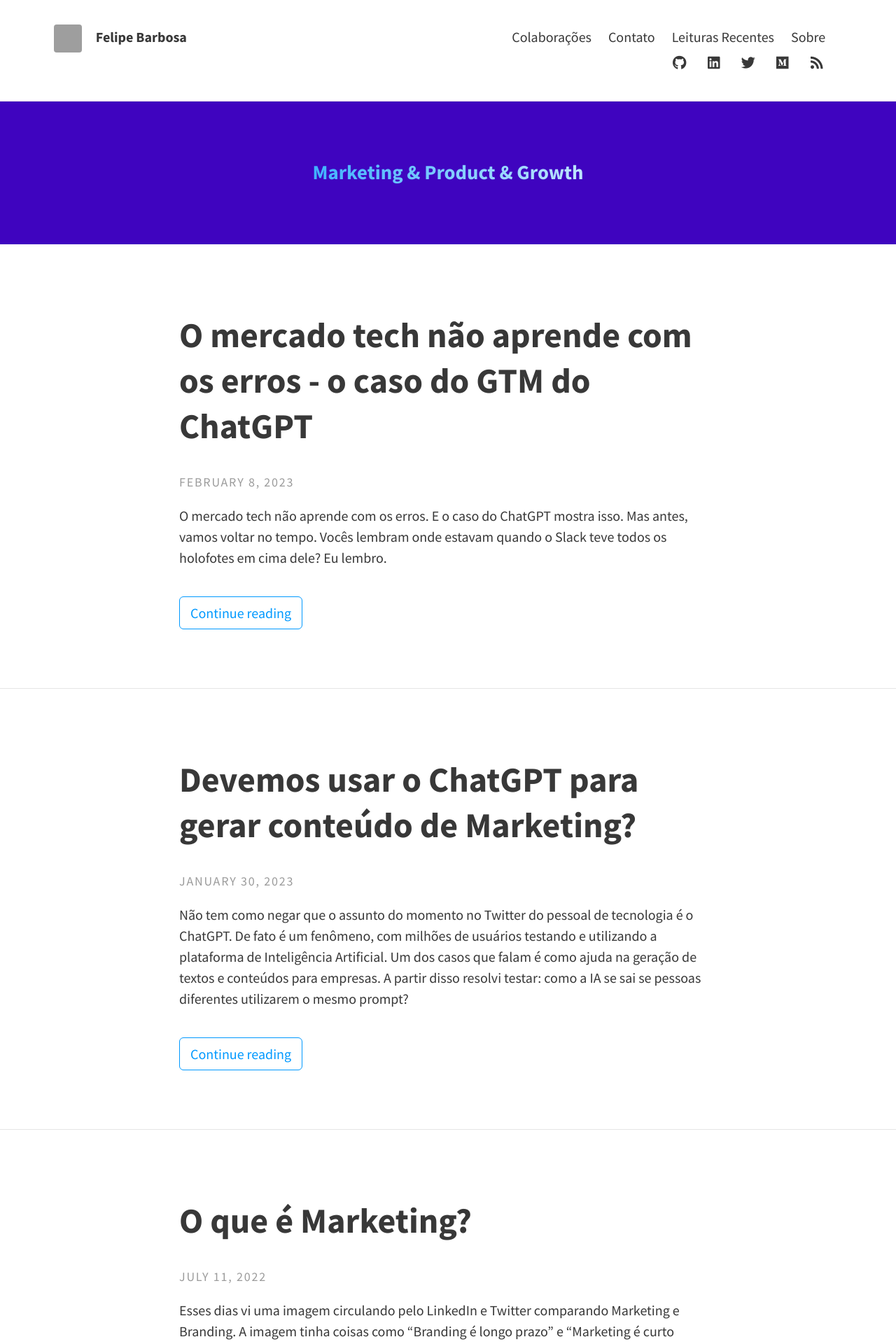
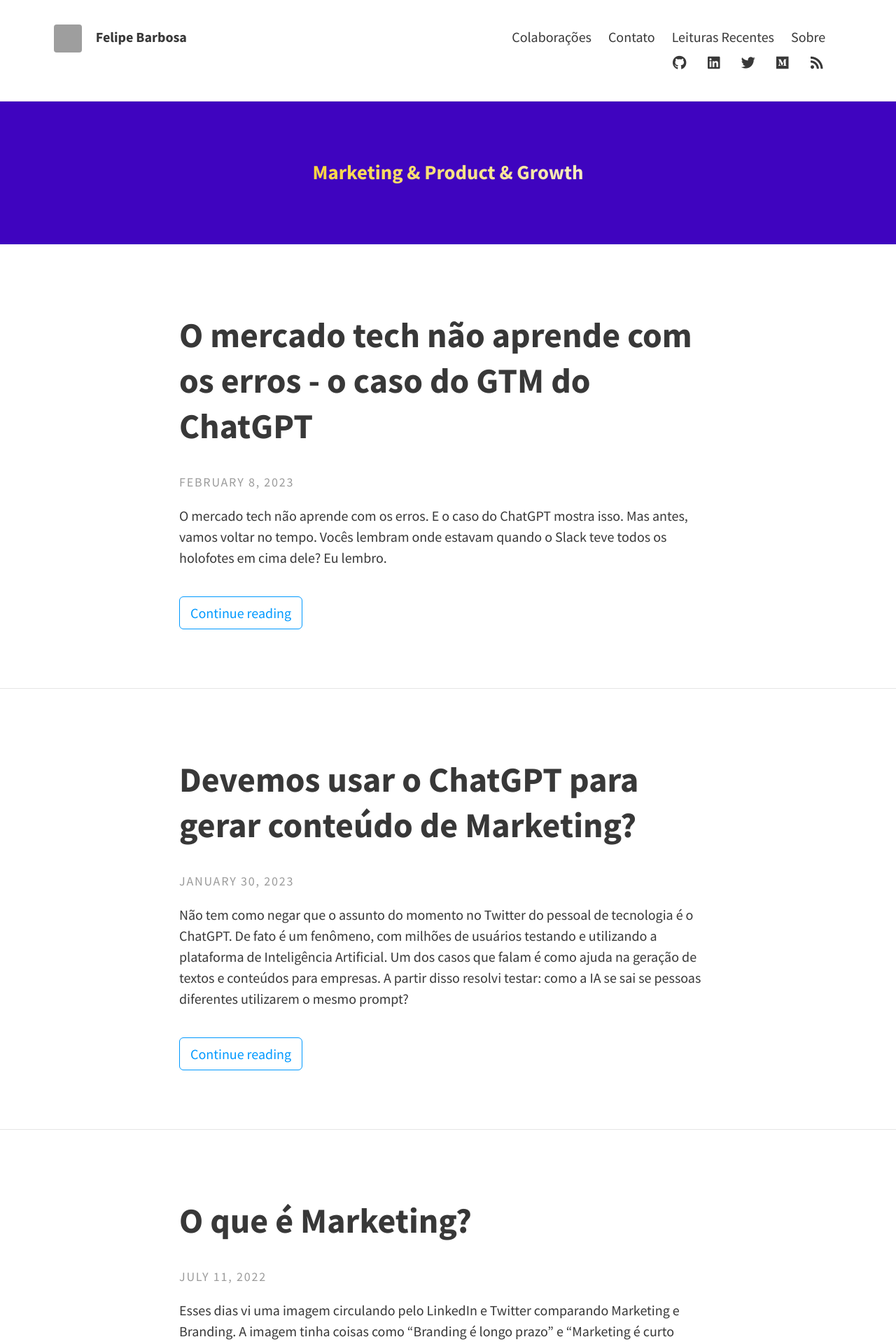
Before and after one commit to felipecbarbosa/felipecbarbosa.github.io, a Jekyll site: the page built from index.html, in a window 1280 px wide. Shown: the top 1920 px of the page at 70% size. Built offline with Jekyll 4.4.1, drawn with Linux system fonts in a browser that asks for light colours; nearby versions of some CDN libraries; the list of posts is cut into pages by our own code; comment, search, counter and statistics services are not loaded; grey boxes are pictures that could not be loaded.

Commit message:
Changed color effect text

```diff
--- a/_config.yml
+++ b/_config.yml
@@ -16,7 +16,7 @@ theme_settings:
 
   # Header and footer text
   header_text: >
-    <h2 style="color: #ffffff; font-size: 1.2em; background: linear-gradient(-70deg, #ffffff 0%, #0099ff 100%, transparent); -webkit-background-clip: text; -webkit-text-fill-color: transparent;">Marketing & Product & Growth</h2>
+    <h2 style="color: #ffffff; font-size: 1.2em; background: linear-gradient(-70deg, #f4f4f4 5%, #fec901 100%, transparent); -webkit-background-clip: text; -webkit-text-fill-color: transparent;">Marketing & Product & Growth</h2>
     <!-- a class="button" style="color: #ffffff; background-color: #0099ff;" onclick="analytics.track('clicked-curadoria-button') "href="https://curadoria.felipebarbosa.me/" target="_blank">CONHEÇA E ASSINE!</a -->
 
   header_text_feature_image:
```
